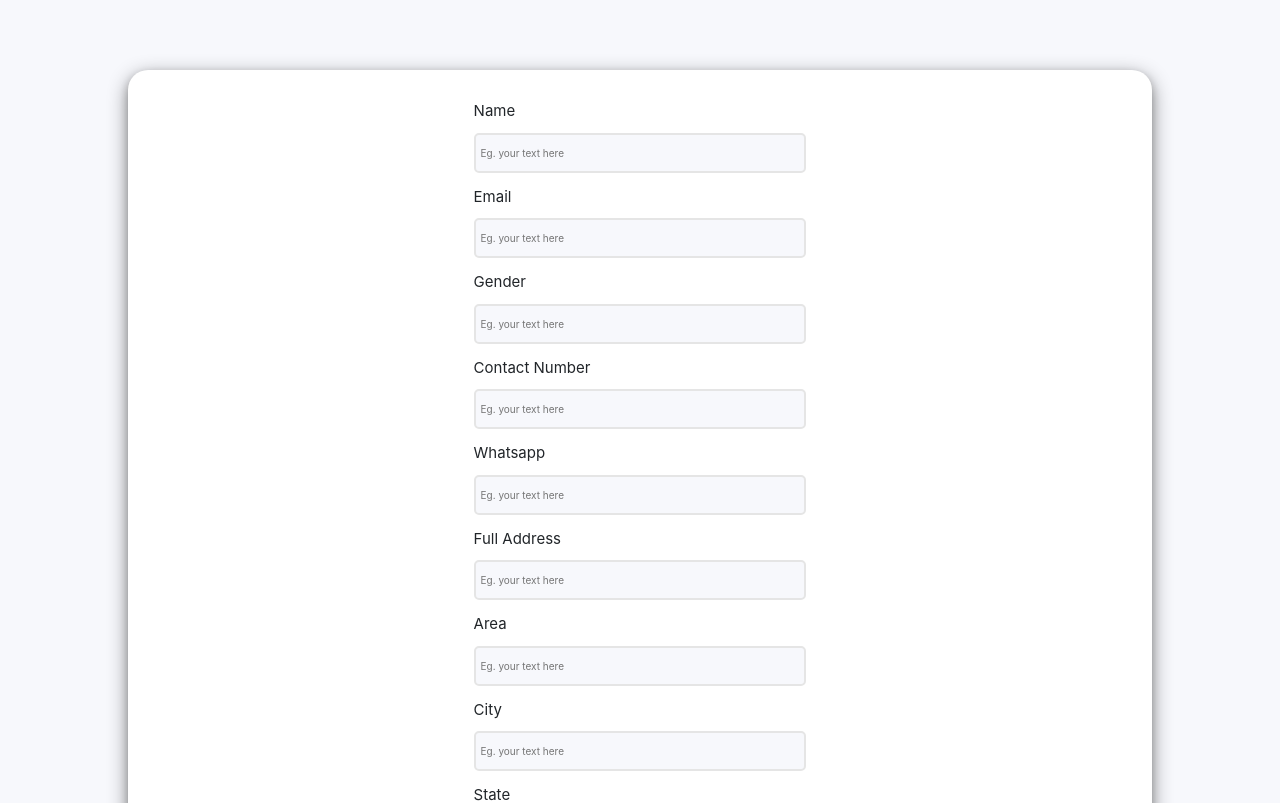
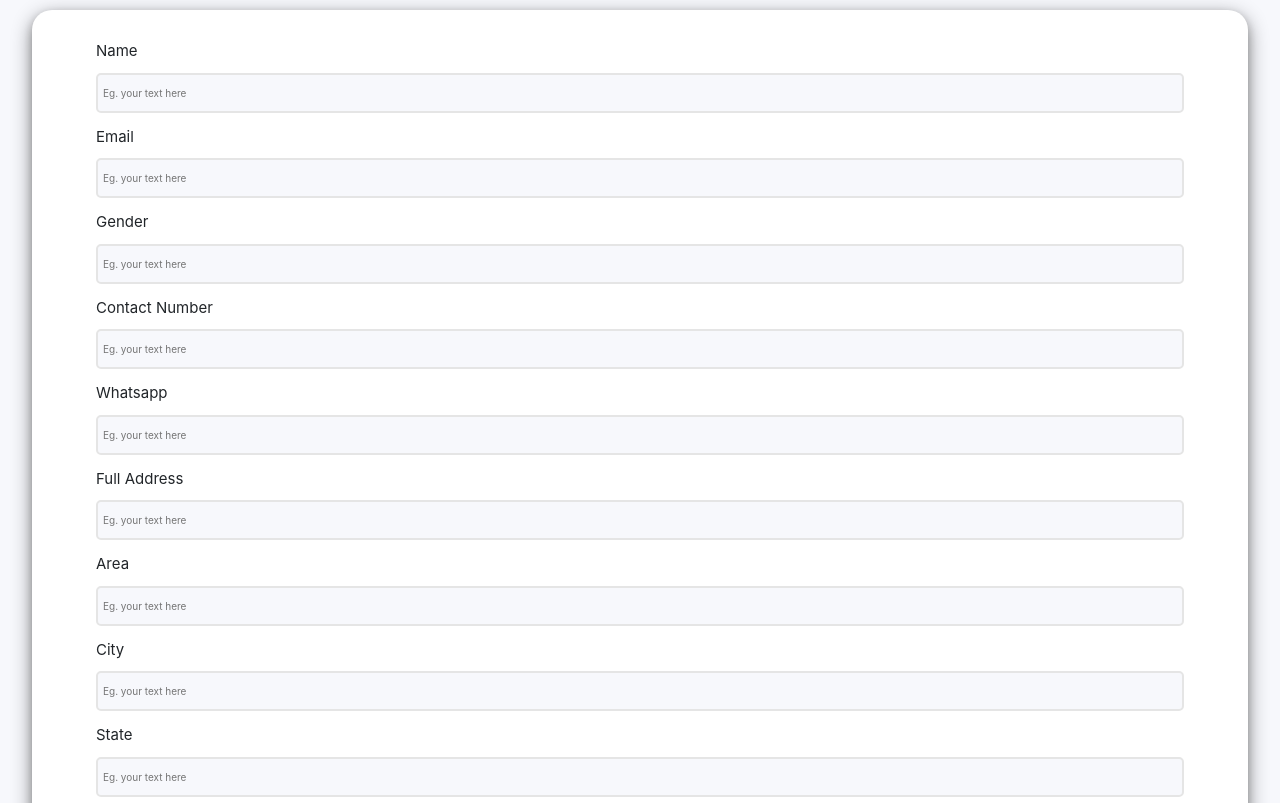
Before and after one commit to mayurpaunipagar/taskmo-assignment6-frontend, a React (Create React App) app: page / in a window 1280 px wide. Shown: the top 803 px of the page. Built offline with nearby package versions, Linux system fonts and the light colour scheme.

Commit message:
style update

```diff
--- a/src/App.js
+++ b/src/App.js
@@ -12,10 +12,10 @@ function App() {
   return (
     <div className="App">
       <Switch>
-          <Route path="/v1/vendor-registration/:id">
+          <Route exact path="/v1/vendor-registration/:id">
             <VendorRegistration/>
           </Route>
-          <Route path="/">
+          <Route exact path="/">
             <AddLead/>
           </Route>
         </Switch>
--- a/src/component/addLead/style.css
+++ b/src/component/addLead/style.css
@@ -13,7 +13,8 @@
   display: flex;
   justify-content: center;
   align-items: center;
-    height: auto;  background-color: #f7f8fc;
+  height: auto;
+  background-color: #f7f8fc;
 }
 .my-new-profile-form-container {
   /* margin: 50px; */
@@ -22,9 +23,9 @@
   background-color: white;
   display: flex;
   flex-direction: column;
-    width: 80vw;
+  width: 95vw;
   align-items: center;
-    margin: 70px 0px;
+  margin: 10px 0px;
 }
 
 .my-new-profile-img {
@@ -46,12 +47,12 @@
 .my-form {
   display: flex;
   flex-direction: column;
-    margin-right: 5vw;
+
   margin: 20px 10px;
 }
 .profile-input-field {
   height: 40px;
-    width: 26vw;
+  width: 85vw;
   outline: none;
   padding: 5px;
   font-size: 10px;
@@ -98,6 +99,6 @@
 .btn-style:hover {
   box-shadow: 0 4px 8px 0 rgba(0, 0, 0, 0.2), 0 6px 20px 0 rgba(0, 0, 0, 0.45);
 }
-  .gray{
-    color:gray;
+.gray {
+  color: gray;
 }
```
Lines whose indentation alone changed are shown as unchanged.
